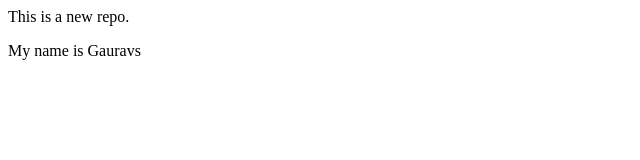
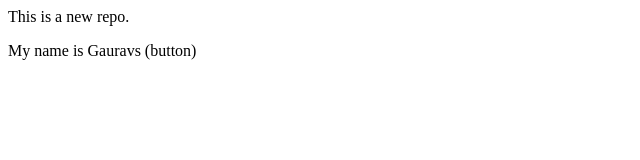
Before and after one commit to gp-9799/localrepo, a plain HTML site: page index.html in a window 1280 px wide. Shown: the full height of the page, 0-640 px from the left. Drawn offline with Linux system fonts and the light colour scheme.

Commit message:
Add button

```diff
--- a/index.html
+++ b/index.html
@@ -1,2 +1,2 @@
 <p>This is a new repo.</p>
-<p>My name is Gauravs</p>
+<p>My name is Gauravs (button)</p>
```
